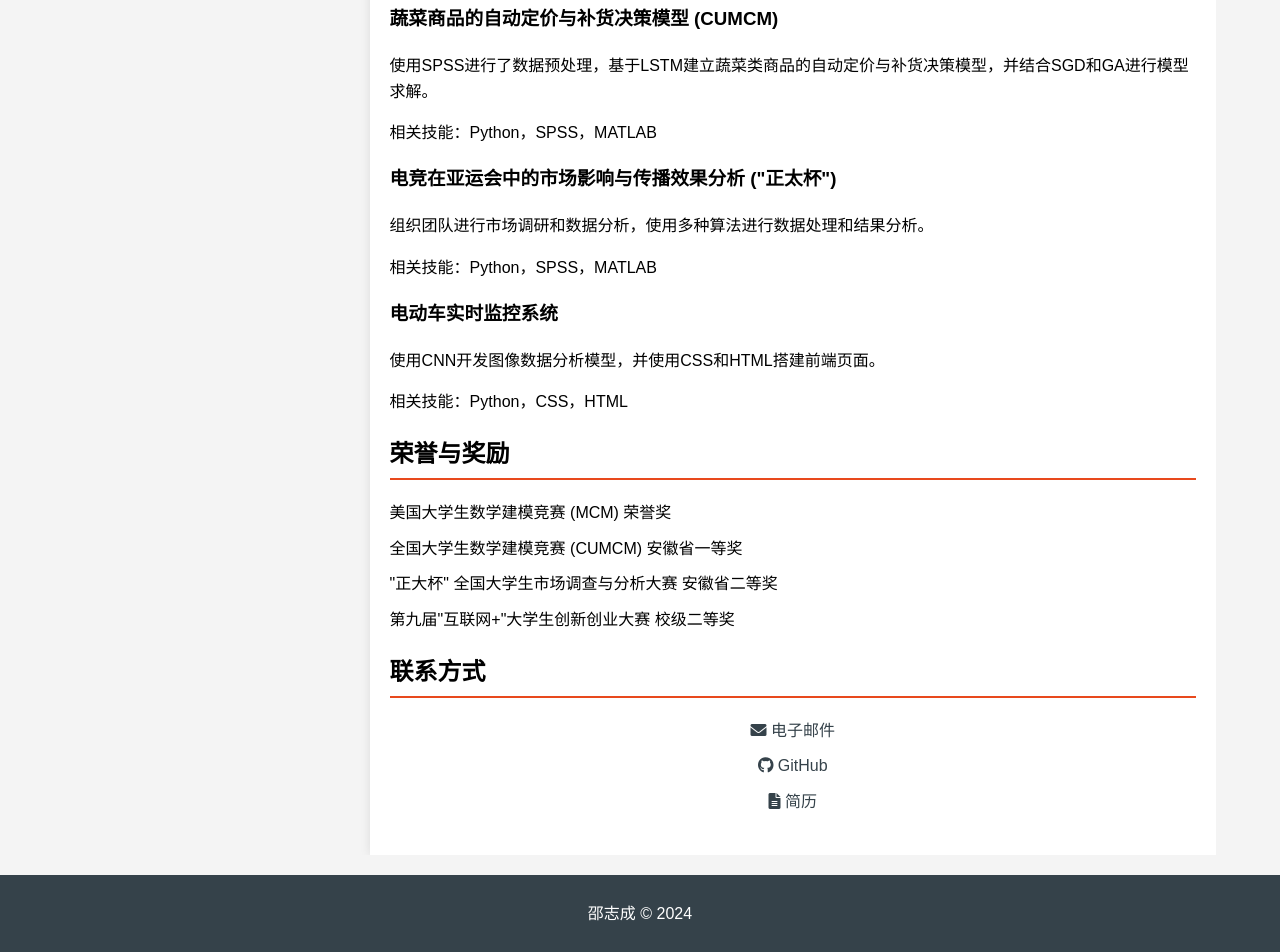
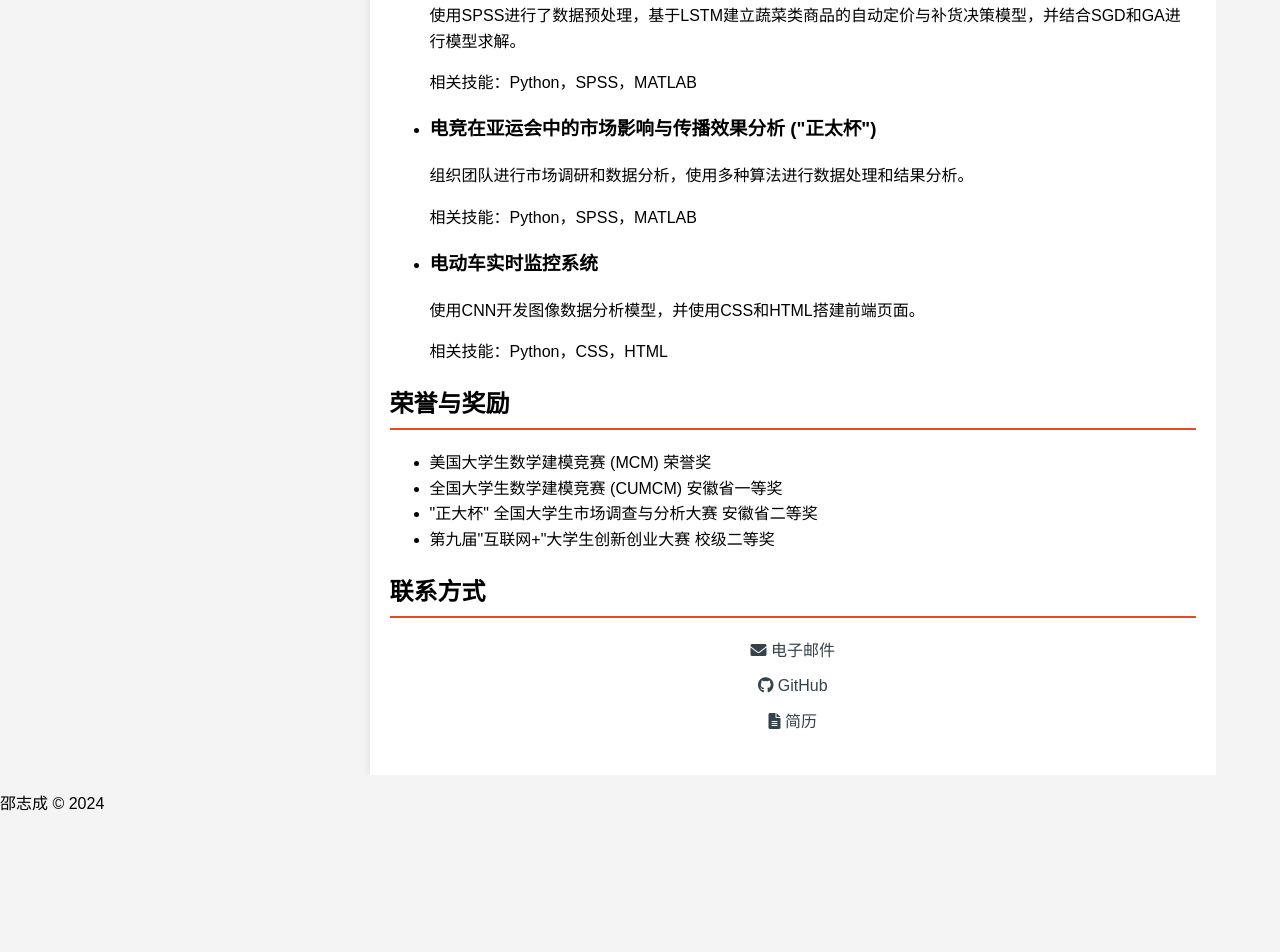
Before and after one commit to 141acheng/Zhicheng-Shao.github.io, a plain HTML site: page index.html in a window 1280 px wide. Shown: the part 1423-2375 px from the top of the page. After the commit the page ends 2255 px from the top, so only its background shows below. Drawn offline with Linux system fonts and the light colour scheme.

Commit message:
Update style.css

```diff
--- a/style.css
+++ b/style.css
@@ -78,6 +78,7 @@ main {
     padding: 20px;
     box-shadow: 0 0 10px rgba(0, 0, 0, 0.1);
     margin-top: 20px;
+    min-height: 600px; /* 确保主要内容区至少有一定的高度 */
 }
 section {
     margin-bottom: 20px;
@@ -86,18 +87,4 @@ h2 {
     border-bottom: 2px solid #e8491d;
     padding-bottom: 5px;
 }
-ul {
-    list-style: none;
-    padding: 0;
-}
-li {
-    margin-bottom: 10px;
-}
-footer {
-    background: #35424a;
-    color: #ffffff;
-    text-align: center;
-    padding: 10px 0;
-    margin-top: 20px;
-    clear: both;
-}
+ul
```
